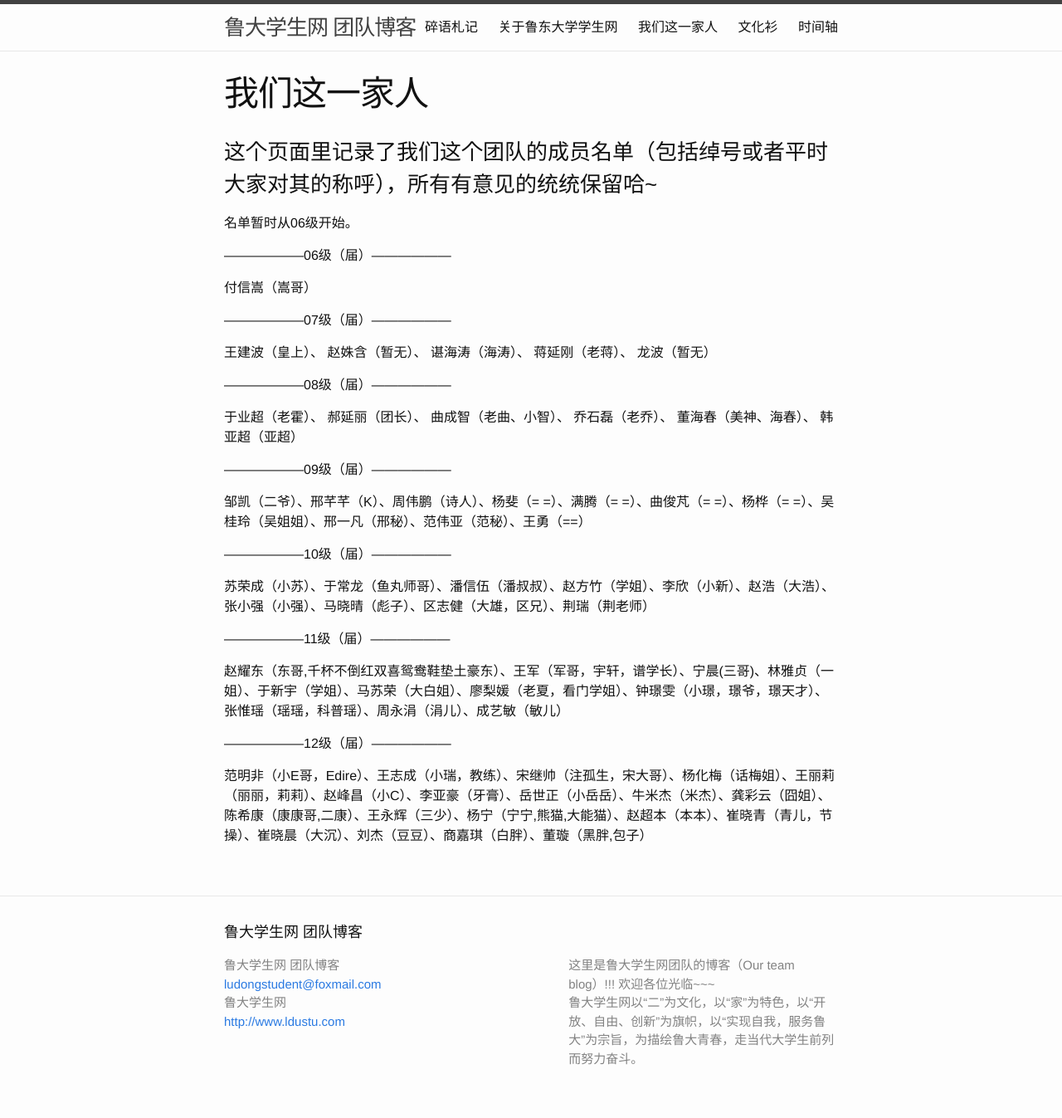
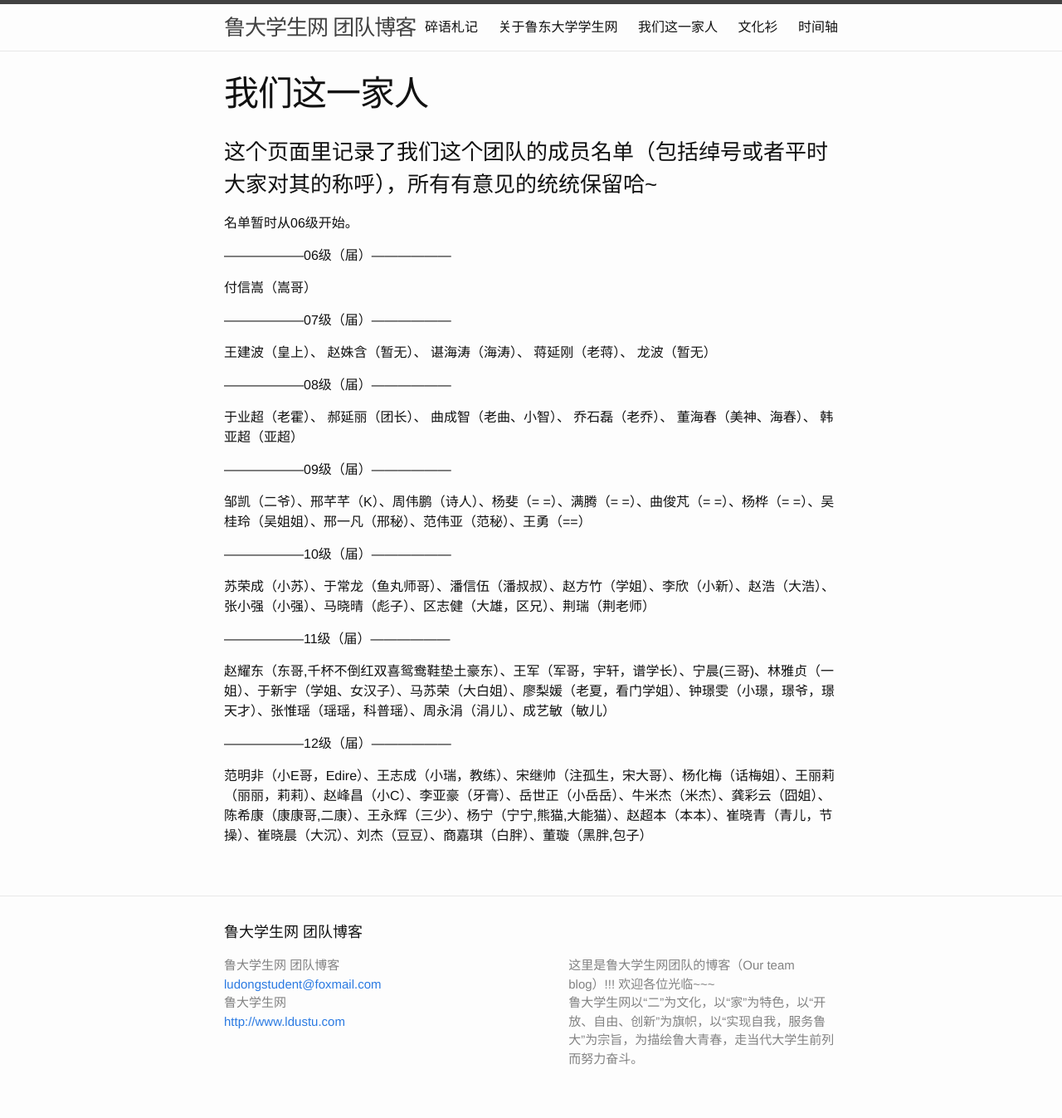
Before and after one commit to ldsn/sailboat, a Jekyll site: the page built from pages/family/index.markdown, in a window 1280 px wide. Shown: the whole page at 83% size. Built offline with Jekyll 4.4.1, drawn with Linux system fonts in a browser that asks for light colours; comment, search, counter and statistics services are not loaded.

Commit message:
Update index.markdown

```diff
--- a/pages/family/index.markdown
+++ b/pages/family/index.markdown
@@ -36,7 +36,7 @@
 
 ——————11级（届）——————
 
-赵耀东（东哥,千杯不倒红双喜鸳鸯鞋垫土豪东）、王军（军哥，宇轩，谱学长）、宁晨(三哥)、林雅贞（一姐）、于新宇（学姐）、马苏荣（大白姐）、廖梨媛（老夏，看门学姐）、钟璟雯（小璟，璟爷，璟天才）、张惟瑶（瑶瑶，科普瑶）、周永涓（涓儿）、成艺敏（敏儿）
+赵耀东（东哥,千杯不倒红双喜鸳鸯鞋垫土豪东）、王军（军哥，宇轩，谱学长）、宁晨(三哥)、林雅贞（一姐）、于新宇（学姐、女汉子）、马苏荣（大白姐）、廖梨媛（老夏，看门学姐）、钟璟雯（小璟，璟爷，璟天才）、张惟瑶（瑶瑶，科普瑶）、周永涓（涓儿）、成艺敏（敏儿）
 
 ——————12级（届）——————
 
```
